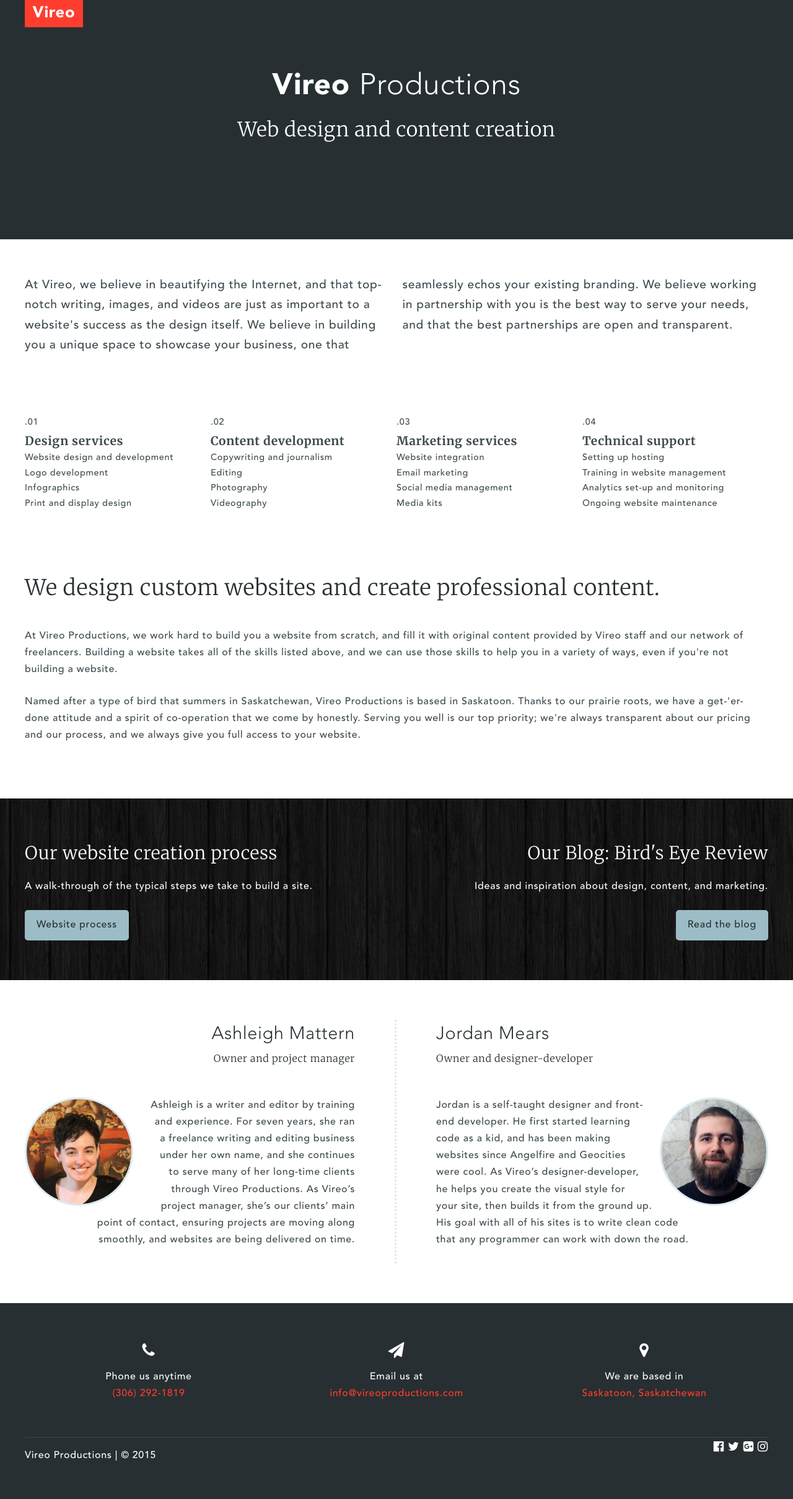
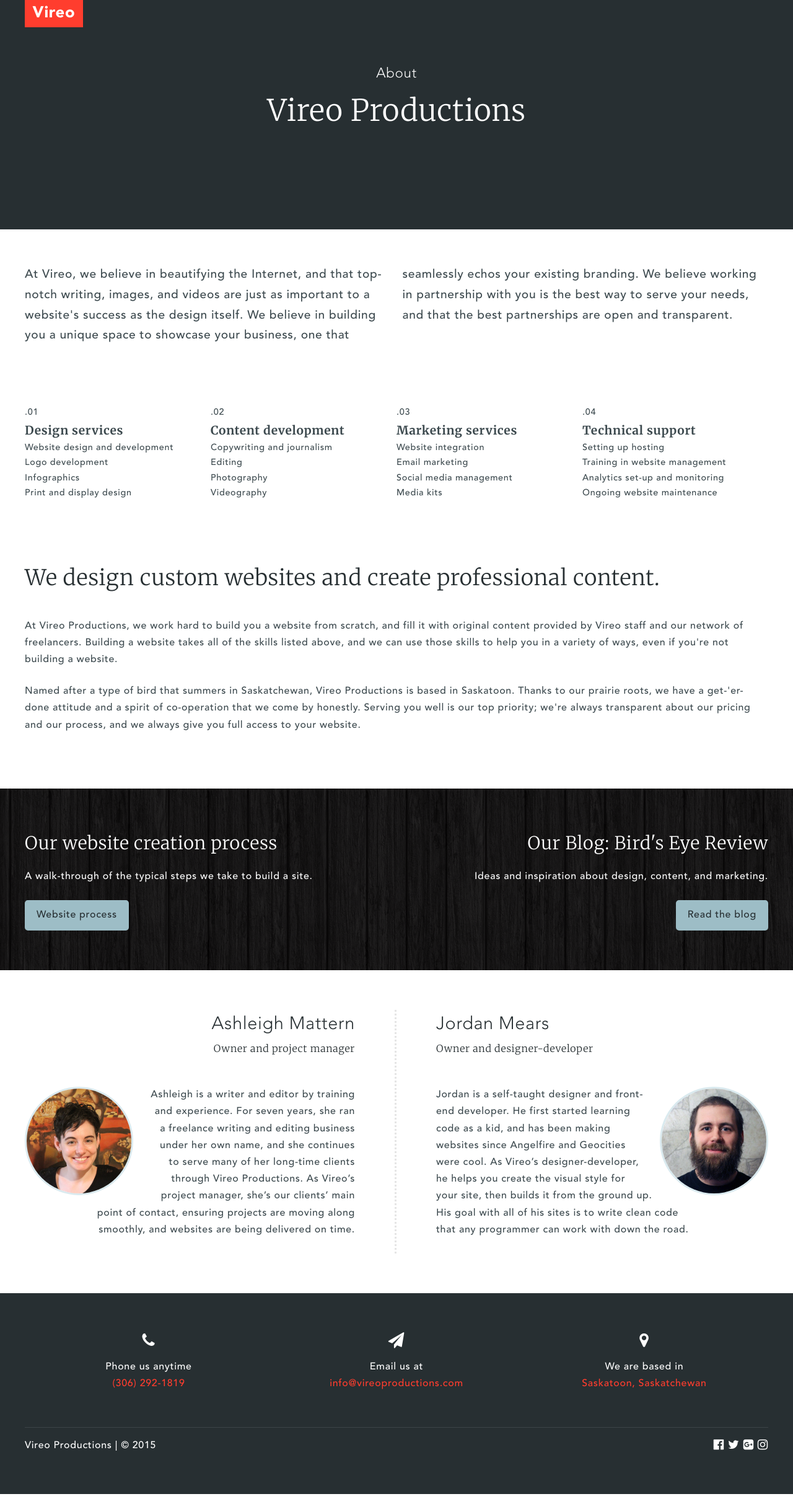
Before and after one commit to 7Mears/vireo, a WordPress theme: template themes/vireo/page-about.php in a window 1280 px wide. Shown: the part 50-2468 px from the top of the page at 62% size. Run offline with PHP 8.4 and a stand-in for WordPress, Linux system fonts and the light colour scheme; the site name, menu and one post (Sample post) are stand-ins, and other content is empty; some libraries are stand-ins or nearby versions.

Commit message:
added page sub-heads

```diff
--- a/themes/vireo/front-page.php
+++ b/themes/vireo/front-page.php
@@ -8,7 +8,7 @@
   <div class="container">
     <h1 class="hero-title">Vireo <span>Productions</span></h1>
     <p class="hero-info"><strong>We make websites</strong>, and we fill those sites with professional, engaging content. Websites are made to share information and ideas online, and the best websites feature both great content and beautiful design.</p>
-    <a class="hero-button" href="<?php echo esc_url( home_url( '/' ) ); ?>portfolio/"><button type="button" name="button" class="button-alt">Check out our portfolio</button></a>
+    <a class="hero-button" href="<?php echo esc_url( home_url( '/' ) ); ?>portfolio/"><button type="button" name="button">See our work</button></a>
   </div><!-- /container -->
 </section><!-- /hero -->
 
--- a/themes/vireo/home.php
+++ b/themes/vireo/home.php
@@ -8,7 +8,8 @@
 		<main id="main" class="site-main page-blog" role="main">
 
       <header class="page-header">
-				<h1 class="entry-title">Blog</h1>
+				<h2 class="page-title">Blog</h2>
+				<h1 class="page-sub-head">The Bird's Eye Review</h1>
       </header><!-- .entry-header -->
 
       <div class="container">
--- a/themes/vireo/page-about.php
+++ b/themes/vireo/page-about.php
@@ -11,8 +11,8 @@
 <main id="main" class="site-main about-page" role="main">
 
 	<header class="page-header">
-		<h1>Vireo <span>Productions</span></h1>
-		<h2>Web design and content creation</h2>
+		<h2 class="page-title">About</h2>
+		<h1 class="page-sub-head">Vireo Productions</h1>
 	</header><!-- .entry-header -->
 
 	<div class="container">
--- a/themes/vireo/page-contact.php
+++ b/themes/vireo/page-contact.php
@@ -13,7 +13,8 @@
 
         <article id="post-<?php the_ID(); ?>" <?php post_class(); ?>>
         	<header class="page-header">
-        		<?php the_title( sprintf( '<h1 class="entry-title">', esc_url( get_permalink() ) ), '</h1>' ); ?>
+						<h2 class="page-title">Contact</h2>
+						<h1 class="page-sub-head">Get in touch</h1>
         	</header><!-- .entry-header -->
 
         		<div class="container">
--- a/themes/vireo/page-process.php
+++ b/themes/vireo/page-process.php
@@ -11,7 +11,8 @@
 		<main id="main" class="site-main process-page" role="main">
 
       	<header class="entry-header">
-          <h1 class="entry-title">Building a website with Vireo</h1>
+					<h2 class="page-title">Process</h2>
+					<h1 class="page-sub-head">Building a website with Vireo</h1>
       	</header><!-- .entry-header -->
 
       	<div class="process-page-content">
--- a/themes/vireo/sass/theme/_about.scss
+++ b/themes/vireo/sass/theme/_about.scss
@@ -1,19 +1,3 @@
-.about-page {
-  .page-header {
-      h1 {
-        font-family: $font__primary;
-        font-weight: 700;
-
-        span {
-          font-weight: 100;
-        }
-      }
-
-      h2 {
-        @include font-size(2);
-      }
-  }
-}
 
 //about us
 .about-intro {
--- a/themes/vireo/sass/theme/_footer.scss
+++ b/themes/vireo/sass/theme/_footer.scss
@@ -48,6 +48,7 @@
 }
 
 .footer-bottom-links {
+  padding-top: 0.7em;
   @include font-size(1.2);
   float: right;
 
--- a/themes/vireo/sass/theme/_main.scss
+++ b/themes/vireo/sass/theme/_main.scss
@@ -72,26 +72,11 @@
   display: none;
 }
 
-// fade in
-.fadeIn {
-    opacity:0;
+//
+.page-sub-head {
+
 }
-
-// Wordpress admin bar to bottom
-/* body {
-    margin-top: -28px;
-    padding-bottom: 28px;
-    }
-    body.admin-bar #wphead {
-       padding-top: 0;
-    }
-    body.admin-bar #footer {
-       padding-bottom: 28px;
-    }
-    #wpadminbar {
-        top: auto !important;
-        bottom: 0;
-    }
-    #wpadminbar .quicklinks .menupop ul {
-        bottom: 28px;
-    } */
+.page-title {
+  font-family: $font__primary;
+  @include font-size(1.4);
+}
--- a/themes/vireo/style.css
+++ b/themes/vireo/style.css
@@ -897,27 +897,12 @@
   display: none;
 }
 
-.fadeIn {
-  opacity: 0;
-}
-
-/* body {
-    margin-top: -28px;
-    padding-bottom: 28px;
-    }
-    body.admin-bar #wphead {
-       padding-top: 0;
-    }
-    body.admin-bar #footer {
-       padding-bottom: 28px;
-    }
-    #wpadminbar {
-        top: auto !important;
-        bottom: 0;
-    }
-    #wpadminbar .quicklinks .menupop ul {
-        bottom: 28px;
-    } */
+.page-title {
+  font-family: "Avenir", sans-serif;
+  font-size: 22.4px;
+  font-size: 1.4rem;
+}
+
 .site-header {
   background-color: rgba(39, 47, 50, 0.8);
   position: fixed;
@@ -1271,6 +1256,7 @@
 }
 
 .footer-bottom-links {
+  padding-top: 0.7em;
   font-size: 19.2px;
   font-size: 1.2rem;
   float: right;
@@ -1445,18 +1431,6 @@
     border-bottom-color: rgba(157, 189, 198, 0.8);
   }
 }
-.about-page .page-header h1 {
-  font-family: "Avenir", sans-serif;
-  font-weight: 700;
-}
-.about-page .page-header h1 span {
-  font-weight: 100;
-}
-.about-page .page-header h2 {
-  font-size: 32px;
-  font-size: 2rem;
-}
-
 .about-intro {
   font-size: 19.2px;
   font-size: 1.2rem;
```
Also changed, not shown: themes/vireo/archive-portfolio.php (+8 -4 lines).
